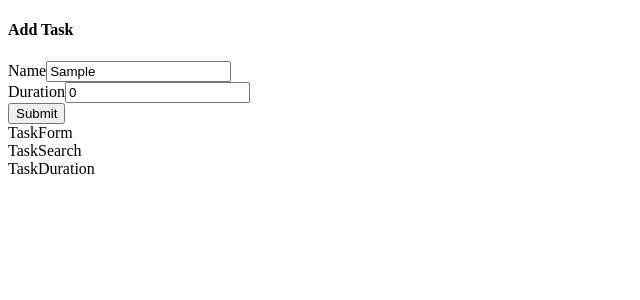
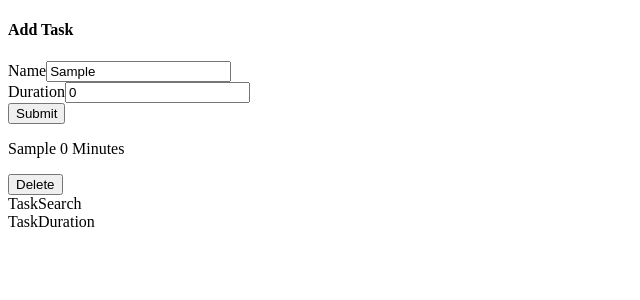
Before and after one commit to SandraFernandz/taskTracker, a React (Create React App) app in the folder task-tracker/: page / in a window 1280 px wide. Both pictures are taken after typing "Sample" into the empty fields and a click on the button "Submit". Shown: the top 300 px of the page, without its empty margins (0-640 px from the left). Built offline with nearby package versions, Linux system fonts and the light colour scheme.

Commit message:
added handle function and task list render

```diff
--- a/task-tracker/src/components/TaskList.js
+++ b/task-tracker/src/components/TaskList.js
@@ -1,11 +1,25 @@
-import { useSelector } from 'react-redux';
+import { useSelector, useDispatch } from 'react-redux';
+import { removeTask } from '../store/slices/tasksSlice';
 
 const TaskList = () => {
+  const dispatch = useDispatch();
   const tasks = useSelector((state) => {
     return state.tasks.tasksData;
   });
-  console.log(tasks);
-  return <div>TaskForm</div>;
+  const handleTaskDelete = (task) => {
+    dispatch(removeTask(task.id));
+  };
+  const renderedTasks = tasks.map((task) => {
+    return (
+      <div key={task.id}>
+        <p>
+          {task.name} {task.duration} Minutes
+        </p>
+        <button onClick={() => handleTaskDelete(task)}>Delete</button>
+      </div>
+    );
+  });
+  return <div>{renderedTasks}</div>;
 };
 
 export default TaskList;
```
